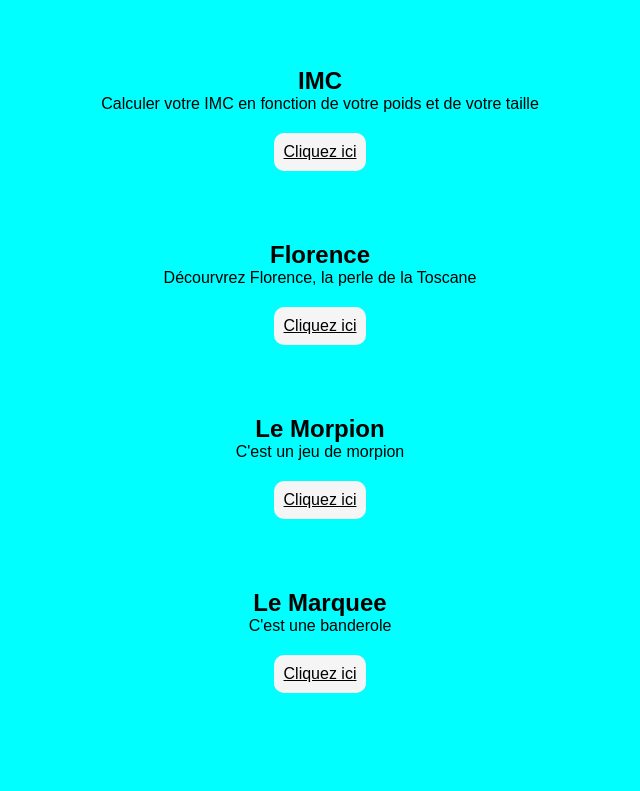
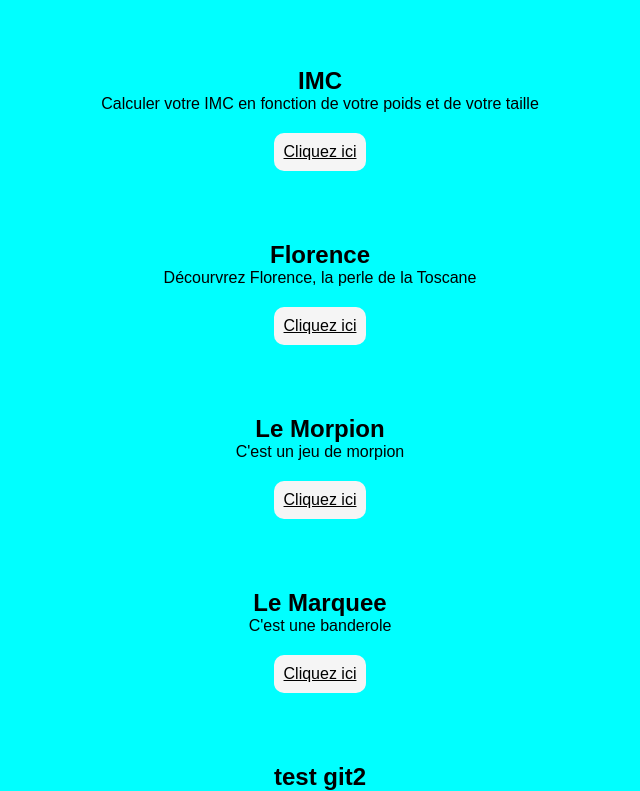
Before and after one commit to Rokayia/GithubTest, a plain HTML site: page index.html in a window 1280 px wide. Shown: the part 331-1122 px from the top of the page, without its empty margins (320-960 px from the left). Before the commit the page ends 1044 px from the top, so only its background shows below. Drawn offline with Linux system fonts and the light colour scheme.

Commit message:
test git 2

```diff
--- a/index.html
+++ b/index.html
@@ -42,5 +42,10 @@
         <p>C'est une banderole</p>
         <a href="./marquee/">Cliquez ici</a>
     </div>
+
+    <div class="testGit2">
+        <h2>test git2</h2>
+
+    </div>
 </body>
 </html>
```
